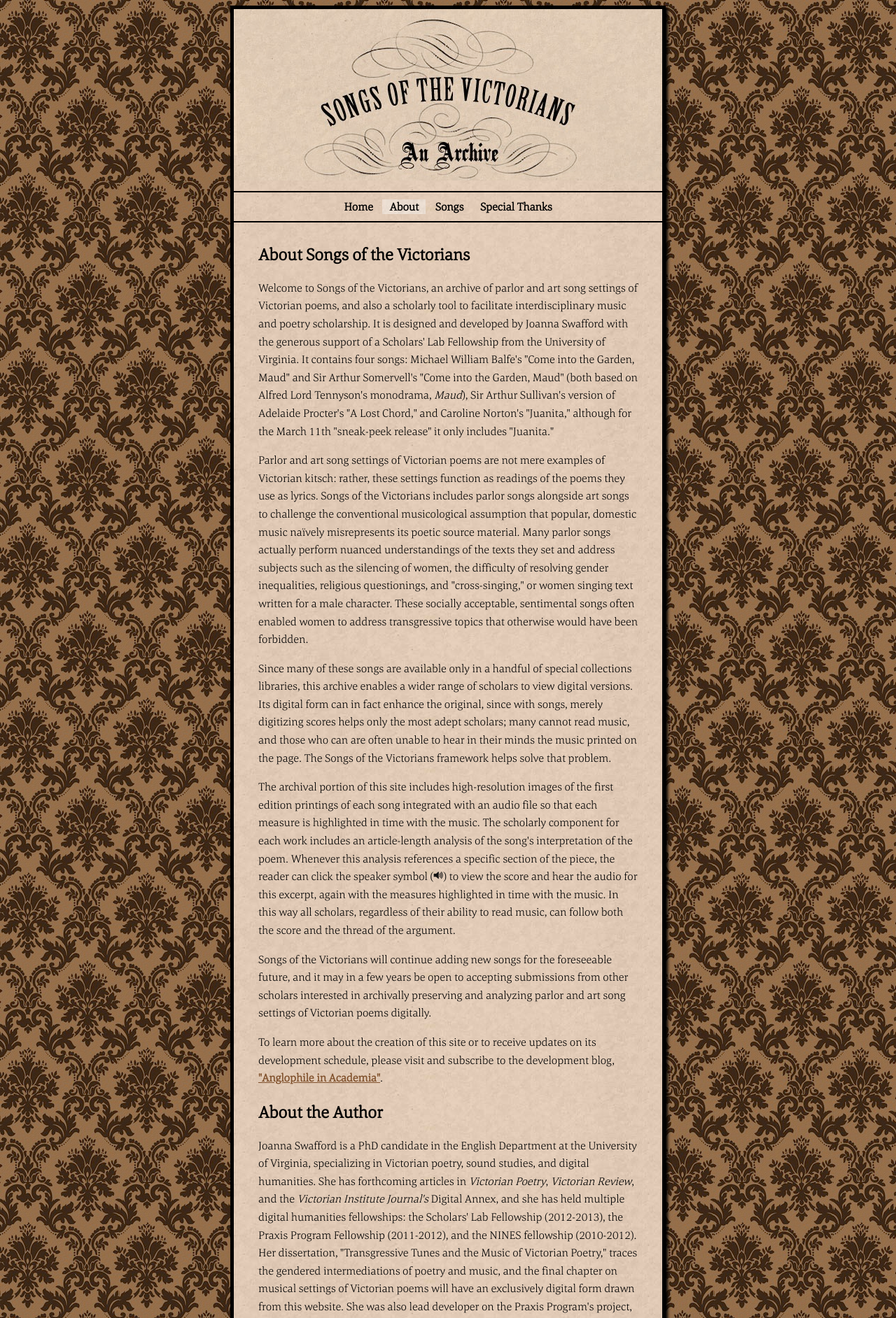
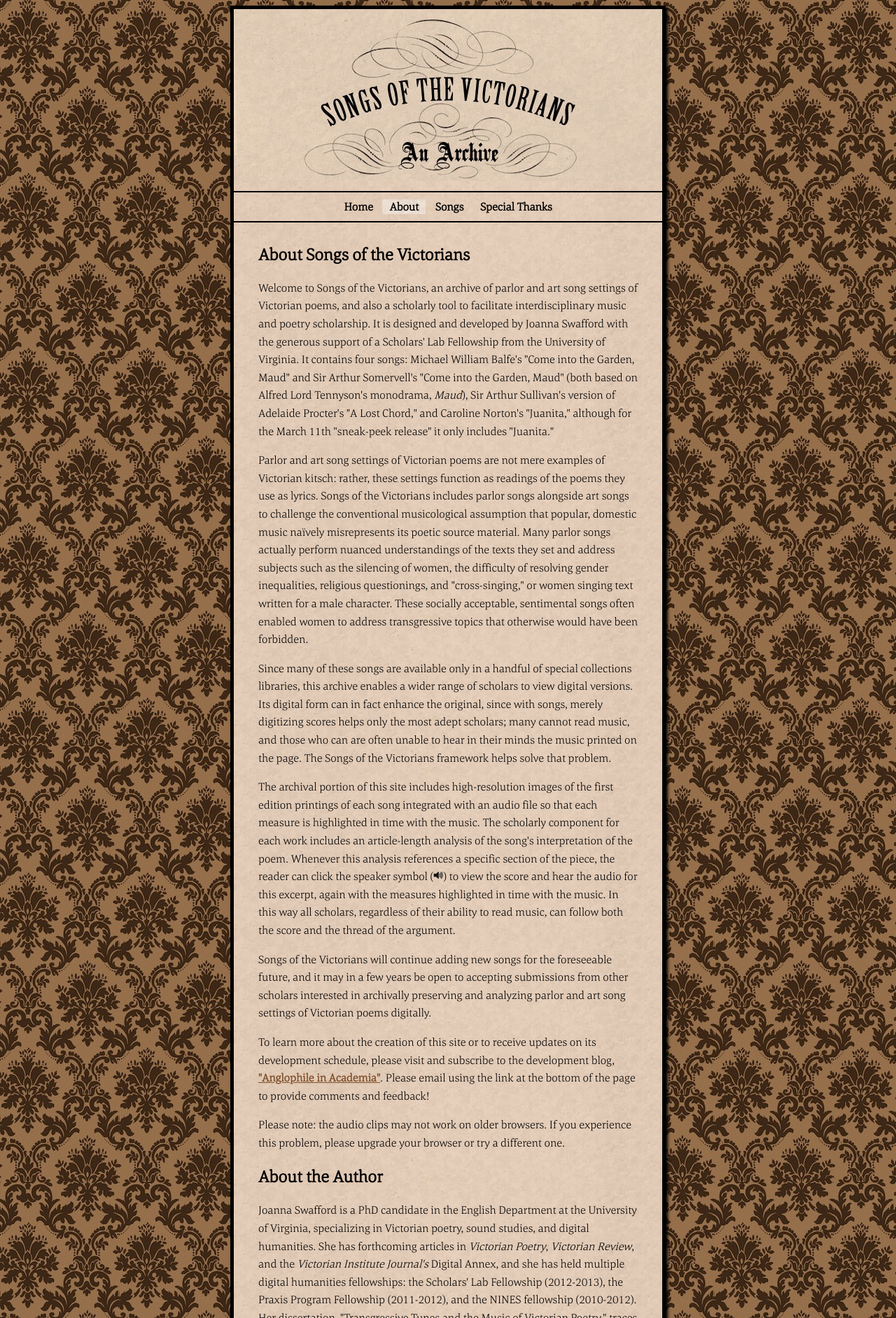
Before and after one commit to jswafford/songs-of-the-victorians, a Python web app: template templates/index.mako in a window 1280 px wide, after a click on "About". Shown: the top 1884 px of the page at 70% size. Run offline with Mako, Linux system fonts and the light colour scheme; the template is opened without the code that fills it, so the values that code supplies are empty; some libraries are stand-ins or nearby versions.

Commit message:
Fix typos.

```diff
--- a/templates/index.mako
+++ b/templates/index.mako
@@ -48,11 +48,12 @@
         Songs of the Victorians will continue adding new songs for the foreseeable future, and it may in a few years be open to accepting submissions from other scholars interested in archivally preserving and analyzing parlor and art song settings of Victorian poems digitally.
         </p>
         <p>
-        To learn more about the creation of this site or to receive updates on its development schedule, please visit and subscribe to the development blog, <a href="http://anglophileinacademia.blogspot.com/">"Anglophile in Academia"</a>.
+        To learn more about the creation of this site or to receive updates on its development schedule, please visit and subscribe to the development blog, <a href="http://anglophileinacademia.blogspot.com/">"Anglophile in Academia"</a>.  Please email using the link at the bottom of the page to provide comments and feedback!
         </p>
+        <p>Please note: the audio clips may not work on older browsers. If you experience this problem, please upgrade your browser or try a different one.</p>
         <h2> About the Author</h2>
         <p>
-        Joanna Swafford is a PhD candidate in the English Department at the University of Virginia, specializing in Victorian poetry, sound studies, and digital humanities.  She has forthcoming articles in <i>Victorian Poetry</i>, <i>Victorian Review</i>, and the <i>Victorian Institute Journal's</i> Digital Annex, and she has held multiple digital humanities fellowships:  the Scholars' Lab Fellowship (2012-2013), the Praxis Program Fellowship (2011-2012), and the NINES fellowship (2010-2012).  Her dissertation, "Transgressive Tunes and the Music of Victorian Poetry," traces the gendered intermediations of poetry and music, and the final chapter on musical settings of Victorian poems will have an exclusively digital form drawn from this website.  She was also lead developer on the Praxis Program's project, <a href="http://prism.scholarslab.org/">Prism</a>, a tool for collective interpretation.  In addition to designing and developing Songs of the Victorians, she is also creating Augmented Notes, a website where users will upload scores, audio files, and measure information to produce websites like Songs of the Victorians, thus enabling scholars to peruse their own interdisciplinary projects.
+        Joanna Swafford is a PhD candidate in the English Department at the University of Virginia, specializing in Victorian poetry, sound studies, and digital humanities.  She has forthcoming articles in <i>Victorian Poetry</i>, <i>Victorian Review</i>, and the <i>Victorian Institute Journal's</i> Digital Annex, and she has held multiple digital humanities fellowships:  the Scholars' Lab Fellowship (2012-2013), the Praxis Program Fellowship (2011-2012), and the NINES fellowship (2010-2012).  Her dissertation, "Transgressive Tunes and the Music of Victorian Poetry," traces the gendered intermediations of poetry and music, and the final chapter on musical settings of Victorian poems will have an exclusively digital form drawn from this website.  She was also lead developer on the Praxis Program's project, <a href="http://prism.scholarslab.org/">Prism</a>, a tool for collective interpretation.  In addition to designing and developing Songs of the Victorians, she is also creating Augmented Notes, a website where users will upload scores, audio files, and measure information to produce websites like Songs of the Victorians, thus enabling scholars to pursue their own interdisciplinary projects.
         </p>
       </div>
     </div>
@@ -74,7 +75,7 @@
         <p>Andrew Stauffer: <a href="http://www.engl.virginia.edu/people/ams4k">http://www.engl.virginia.edu/people/ams4k</a></p>
         <p>Bruce Holsinger: <a href="http://www.engl.virginia.edu/people/bh9n">http://www.engl.virginia.edu/people/bh9n</a></p>
         <p> Derek Scott: <a href="http://music.leeds.ac.uk/people/derek-scott/">http://music.leeds.ac.uk/people/derek-scott/</a></p>
-        <p>Pery Roland and the MEI Developers: <a href="http://www2.lib.virginia.edu/innovation/mei/">http://www2.lib.virginia.edu/innovation/mei/</a></p>
+        <p>Perry Roland and the MEI Developers: <a href="http://www2.lib.virginia.edu/innovation/mei/">http://www2.lib.virginia.edu/innovation/mei/</a></p>
         <p>Daniel Lepage: <a href="http://www.dplepage.com">http://www.dplepage.com</a></p>
         <p>Inferlogic: <a href="http://inferlogic.deviantart.com/art/Black-White-Floral-Background-119926091">http://inferlogic.deviantart.com/art/Black-White-Floral-Background-119926091</a></p>
       </div>
```
